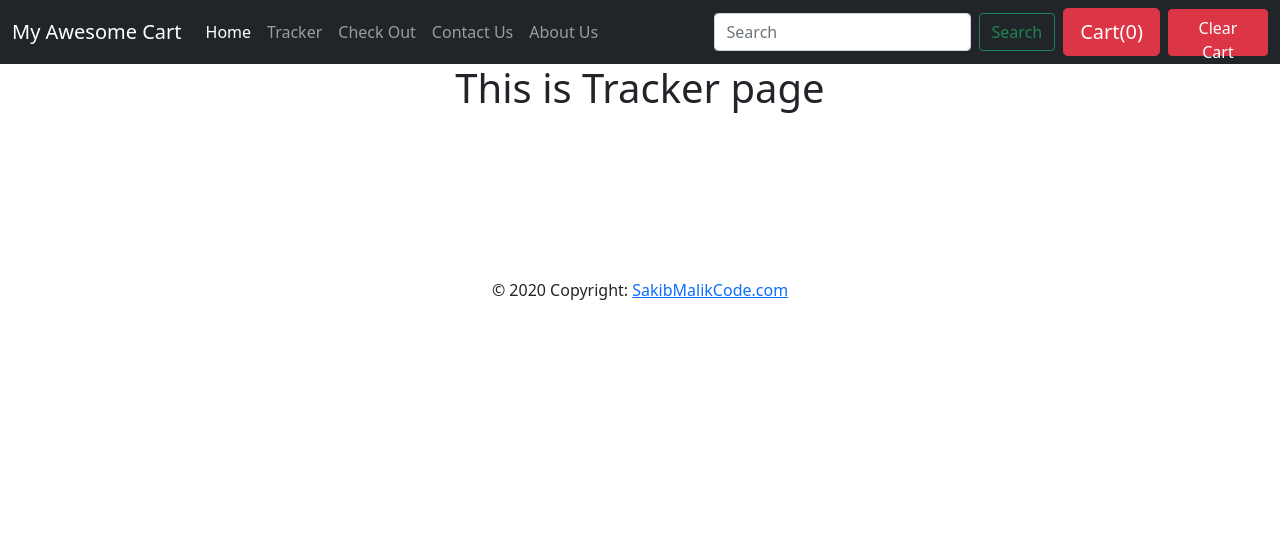
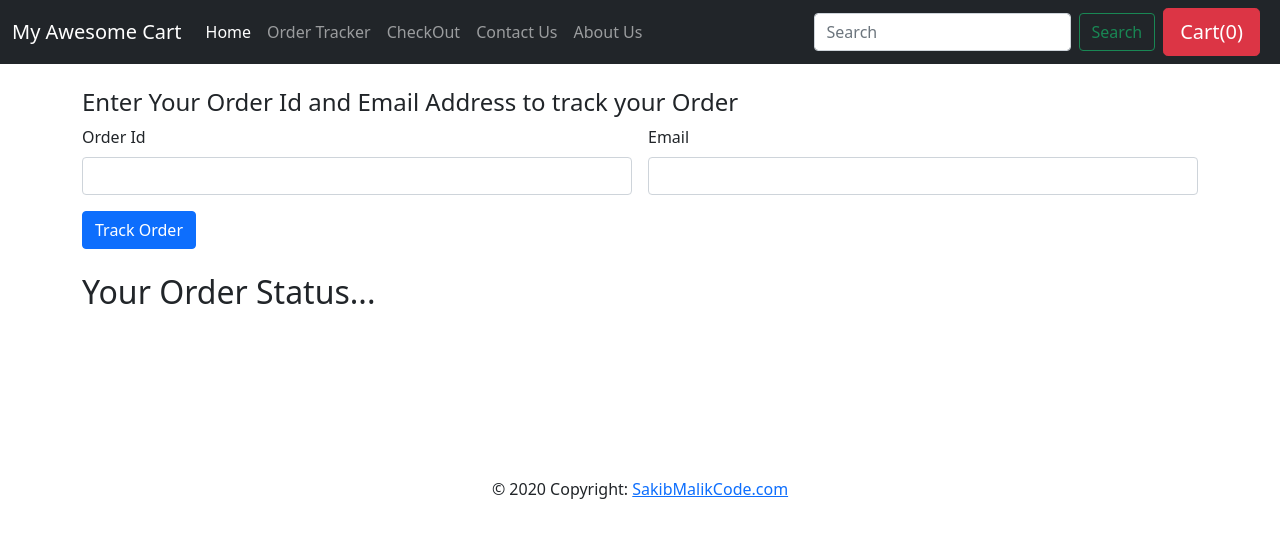
Before and after one commit to OneSakib/Ecommerce-Website-Demo-using-Djang-Framework, a Django app: page /shop/tracker in a window 1280 px wide. Shown: the top 538 px of the page. Run offline with Django 3.2, Linux system fonts and the light colour scheme; some libraries are stand-ins or nearby versions.

Commit message:
ab tk tracker page joda hai

```diff
--- a/mac/mac/settings.py
+++ b/mac/mac/settings.py
@@ -56,7 +56,7 @@ ROOT_URLCONF = 'mac.urls'
 TEMPLATES = [
     {
         'BACKEND': 'django.template.backends.django.DjangoTemplates',
-        'DIRS': [],
+        'DIRS': ['mac/templates'],
         'APP_DIRS': True,
         'OPTIONS': {
             'context_processors': [
--- a/mac/mac/views.py
+++ b/mac/mac/views.py
@@ -1,4 +1,5 @@
 from django.http import HttpResponse
+from django.shortcuts import render
 
 def index(request):
-    return HttpResponse("<h1 style='text-align:center';>Hello Welcome to this Website</>")
+    return render(request,'index.html')
--- a/mac/shop/admin.py
+++ b/mac/shop/admin.py
@@ -1,6 +1,8 @@
 from django.contrib import admin
-from .models import Product, Contact
+from .models import Product, Contact, Orders, OrderUpdate
 
 # Register your models here.
 admin.site.register(Product),
-admin.site.register(Contact)
+admin.site.register(Contact),
+admin.site.register(Orders),
+admin.site.register(OrderUpdate)
--- a/mac/shop/templates/shop/basic.html
+++ b/mac/shop/templates/shop/basic.html
@@ -28,10 +28,10 @@
                     <a class="nav-link active" aria-current="page" href="/shop/">Home</a>
                 </li>
                 <li class="nav-item">
-                    <a class="nav-link" aria-current="page" href="/shop/tracker">Tracker</a>
+                    <a class="nav-link" aria-current="page" href="/shop/tracker">Order Tracker</a>
                 </li>
                 <li class="nav-item">
-                    <a class="nav-link" aria-current="page" href="/shop/checkout">Check Out</a>
+                    <a class="nav-link" aria-current="page" href="/shop/checkout">CheckOut</a>
                 </li>
                 <li class="nav-item">
                     <a class="nav-link" aria-current="page" href="/shop/contact">Contact Us</a>
@@ -48,7 +48,7 @@
                     data-bs-toggle="popover" title="Card View" data-bs-content="You Have a Card">
                 Cart(<span id="cartview">0</span>)
             </button>
-            <button class="btn btn-danger" style="width:100px; height: 47px;" onclick="clearcart();">Clear Cart</button>
+           {% block clearcart %}{% endblock %}
         </div>
     </div>
 </nav>
--- a/mac/shop/templates/shop/index.html
+++ b/mac/shop/templates/shop/index.html
@@ -162,7 +162,6 @@ max-height:100%;
         updatePopover(cart)
         sumofCart();
     });
-
     // Sum of  cart function
 
     function sumofCart() {
@@ -226,3 +225,6 @@ max-height:100%;
 </script>
 
 {% endblock %}
+{% block clearcart %}
+ <button class="btn btn-danger" style="width:100px; height: 47px;" onclick="clearcart();">Clear Cart</button>
+{% endblock %}
--- a/mac/shop/templates/shop/tracker.html
+++ b/mac/shop/templates/shop/tracker.html
@@ -3,16 +3,49 @@
 
 
 {% block css %}
-    .about
-{
-    text-align:center;
-}
 {% endblock %}
 {% block body %}
-<h1 class="about">
-    This is Tracker page
-</h1>
-
-
-
+<div class="container">
+    <div class="col my-4">
+        <h4>Enter Your Order Id and Email Address to track your Order</h4>
+        <form class="row g-3" method="post" action="#" id="trackerform">{% csrf_token %}
+            <div class="col-md-6">
+                <label for="orderid" class="form-label">Order Id</label>
+                <input type="number" class="form-control" id="orderid" name="orderid">
+            </div>
+            <div class="col-md-6">
+                <label for="email" class="form-label">Email</label>
+                <input type="email" class="form-control" id="email" name="email">
+            </div>
+            <div class="col-12">
+                <button type="submit" class="btn btn-primary">Track Order</button>
+            </div>
+        </form>
+    </div>
+    <div class="col my4" id="items">
+        <h2>Your Order Status...</h2>
+    </div>
+</div>
 {% endblock %}
+{% block js %}
+<script>
+    $('#trackerform').submit(function (event) {
+        $('#items').empty();
+        var formdata = {
+            'orderid': $('input[name=orderid]').val(),
+            'email': $('input[name=email]').val(),
+            'csrfmiddlewaretoken': $('input[name=csrfmiddlewaretoken]').val()
+        };
+        $.ajax({
+            type: 'POST',
+            url: '/shop/tracker/',
+            data: formdata,
+            encode: true
+        })
+            .done(function (data) {
+                console.log(data)
+            });
+        event.preventDefault();
+    });
+</script>
+{% endblock %}
--- a/mac/shop/views.py
+++ b/mac/shop/views.py
@@ -1,6 +1,9 @@
 from django.shortcuts import render
-from .models import Product,Contact
+from django.http import HttpResponse
+from .models import Product, Contact, Orders, OrderUpdate
 from math import ceil
+import json
+import datetime
 
 
 def index(request):
@@ -17,11 +20,48 @@ def index(request):
     return render(request, 'shop/index.html', params)
 
 
+
 def tracker(request):
+    if request.method == "POST":
+        orderid = request.POST.get('orderid', '')
+        email = request.POST.get('email', '')
+        try:
+            order = Orders.objects.filter(order_id=orderid, email=email)
+            if len(order) > 0:
+                Update = OrderUpdate.objects.filter(order_id=orderid)
+                updates = []
+                for item in Update:
+                    updates.append({'text': item.update_desc, 'time': item.timestamp})
+                    response = json.dumps(updates, default=str)
+                return HttpResponse(response)
+            else:
+                return HttpResponse("No Data Found")
+        except Exception as e:
+            return HttpResponse(e)
+
     return render(request, 'shop/tracker.html')
 
 
 def checkout(request):
+    if request.method == "POST":
+        name = request.POST.get('name', '')
+        json_item = request.POST.get('json_item', '')
+        email = request.POST.get('email', '')
+        address = request.POST.get('address1', '') + " " + request.POST.get('address2', '')
+        city = request.POST.get('city', '')
+        state = request.POST.get('state', '')
+        phone = request.POST.get('phone', '')
+        zip_code = request.POST.get('zip_code', '')
+
+        orders = Orders(json_item=json_item, email=email, name=name, phone=phone, address=address, city=city,
+                        zip_code=zip_code, state=state)
+
+        orders.save()
+        update = OrderUpdate(order_id=orders.order_id, update_desc="The Order Has been Palced")
+        update.save()
+        thank = True
+        id = orders.order_id
+        return render(request, 'shop/checkout.html', {'thank': thank, 'id': id})
     return render(request, 'shop/checkout.html')
 
 
@@ -40,7 +80,10 @@ def contact(request):
         desc = request.POST.get('desc', '')
         contact = Contact(c_name=name, c_email=email, c_phone=phone, c_desc=desc)
         contact.save()
+        thank = True
+        return render(request, 'shop/contact.html', {'thank': thank})
     return render(request, 'shop/contact.html')
+
 
 def about(request):
     return render(request, 'shop/about.html')
```
Also changed, not shown: mac/mac/templates/index.html (added, +31 -0 lines), mac/shop/models.py (+26 -0 lines), mac/shop/templates/shop/checkout.html (+21 -9 lines), mac/shop/templates/shop/contact.html (+7 -0 lines), mac/db.sqlite3, mac/shop/migrations/0006_auto_20210728_1140.py (added), mac/shop/migrations/0007_alter_orders_phone.py (added), mac/shop/migrations/0008_orderupdate.py (added), mac/shop/migrations/0009_alter_orderupdate_order_id.py (added), mac/shop/migrations/0010_alter_orderupdate_order_id.py (added), mac/shop/migrations/0011_alter_orderupdate_order_id.py (added).
